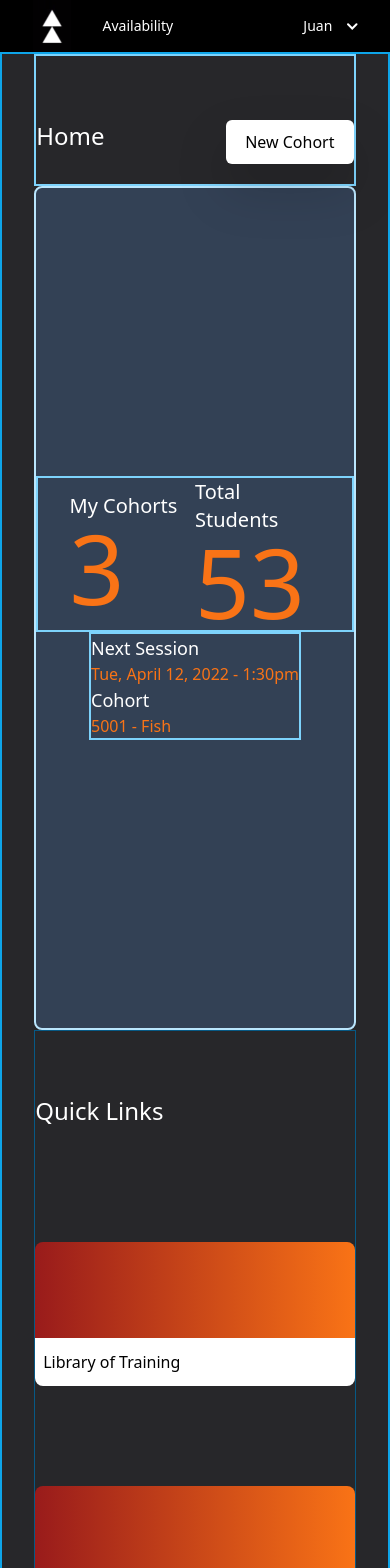
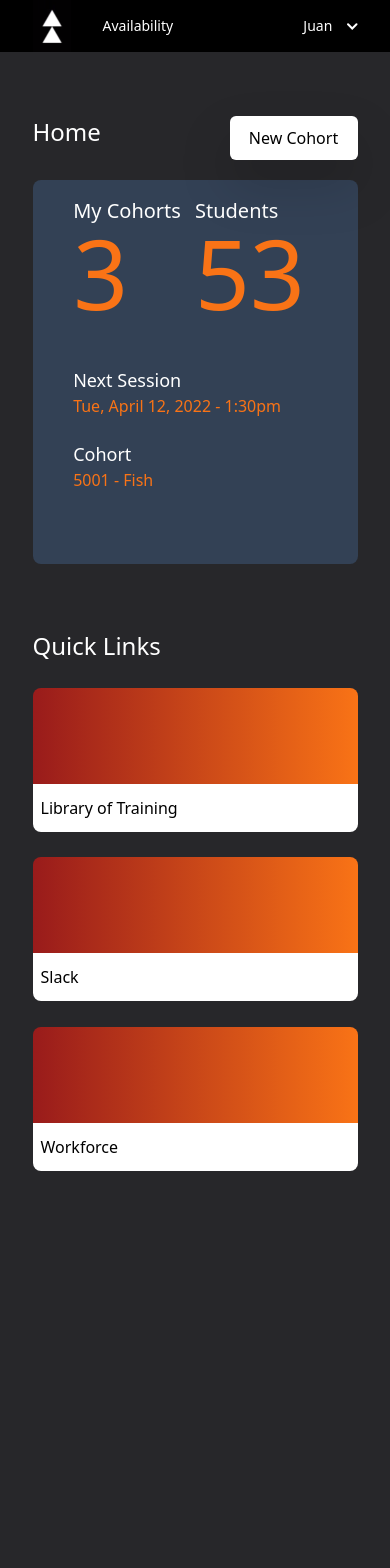
Before and after one commit to juancaruizc/synth, a Next.js app in the folder synth/: page /home in a window 390 px wide. Shown: the top 1568 px of the page. After the commit the page ends 1408 px from the top, so only its background shows below. Built offline with nearby package versions, Linux system fonts and the light colour scheme.

Commit message:
completed home page in mobile view

```diff
--- a/synth/pages/home.tsx
+++ b/synth/pages/home.tsx
@@ -8,9 +8,9 @@ const home = () => {
       <NavBar />
 
       {/* main home container */}
-      <div className="flex flex-col items-center h-full border-2 border-solid border-sky-500">
+      <div className="flex flex-col items-center h-full">
         {/* title container */}
-        <div className="flex justify-between w-5/6 pt-16 pb-16 border-2 border-solid h-14 border-sky-300">
+        <div className="flex justify-between w-5/6 pt-16 pb-16 h-14 ">
           <h1 className="flex justify-end h-full text-2xl text-white">Home</h1>
           <button className="w-32 bg-white rounded-md h-11 drop-shadow-2xl ">
             New Cohort
@@ -18,24 +18,24 @@ const home = () => {
         </div>
 
         {/* home main top content container */}
-        <section className="flex flex-col items-center justify-center w-5/6 h-screen border-2 border-solid rounded-lg bg-slate-700 border-sky-200 ">
+        <section className="flex flex-col items-center justify-center justify-around w-5/6 rounded-lg h-96 bg-slate-700 ">
           {/* home main top inner content */}
-          <section className="flex flex-row items-center justify-center w-full border-2 border-solid border-sky-300">
+          <section className="flex flex-row items-center justify-center w-3/4 ">
             {/* my cohorts container */}
-            <div className="w-2/5">
+            <div className="w-1/2">
               <h2 className="text-xl text-white">My Cohorts</h2>
               <h1 className="text-orange-500 text-8xl ">3</h1>
             </div>
 
             {/* total students container */}
-            <div className="w-2/5">
-              <h2 className="text-xl text-white">Total Students</h2>
+            <div className="w-1/2">
+              <h2 className="text-xl text-white">Students</h2>
               <h1 className="text-orange-500 text-8xl">53</h1>
             </div>
           </section>
 
           {/* home main bottom inner content */}
-          <section className="flex flex-col justify-center border-2 border-solid border-sky-300">
+          <section className="flex flex-col justify-center justify-around w-3/4 h-2/4">
             {/* next session container */}
             <div className="">
               <h2 className="text-lg text-white">Next Session</h2>
@@ -53,28 +53,48 @@ const home = () => {
         </section>
 
         {/* home main bottom container - quick links */}
-        <section className="flex flex-col justify-between w-5/6 h-screen pt-16 border border-solid border-sky-800">
-          <h2 className="pb-4 text-2xl text-white">Quick Links</h2>
+        <section className="flex flex-col justify-between w-5/6 h-screen ">
+          <div className="flex flex-col justify-evenly h-3/4 ">
+            <h2 className="pt-10 text-2xl text-white">Quick Links</h2>
             {/* library of training main container */}
-          <div>
-            <div className="h-24 rounded-t-lg bg-gradient-to-r from-red-800 to-orange-500"></div>
+            <div
+              onClick={() =>
+                window.open(
+                  "https://www.notion.so/joinsynthesis/Open-Sessions-00c30550632848c3b15dee2eafc6cbd5",
+                  "_blank"
+                )
+              }
+            >
+              <div className="h-24 rounded-t-lg bg-gradient-to-r from-red-800 to-orange-500 "></div>
               <div className="flex items-center h-12 pl-2 bg-white rounded-b-lg">
                 Library of Training
               </div>
             </div>
 
             {/* slack container */}
-          <div>
+            <div
+              onClick={() =>
+                window.open(
+                  "https://app.slack.com/client/T02MZHF54BZ/C02NSRBEKMF",
+                  "_blank"
+                )
+              }
+            >
               <div className="h-24 rounded-t-lg bg-gradient-to-r from-red-800 to-orange-500"></div>
               <div className="flex items-center h-12 pl-2 bg-white rounded-b-lg">
                 Slack
               </div>
             </div>
             {/* workforce container */}
-          <div>
+            <div
+              onClick={() =>
+                window.open("https://my.workforce.com/login", "_blank")
+              }
+            >
               <div className="h-24 rounded-t-lg bg-gradient-to-r from-red-800 to-orange-500"></div>
               <div className="flex items-center h-12 pl-2 bg-white rounded-b-lg">
                 Workforce
+              </div>
             </div>
           </div>
         </section>
```
Lines whose indentation alone changed are shown as unchanged.
